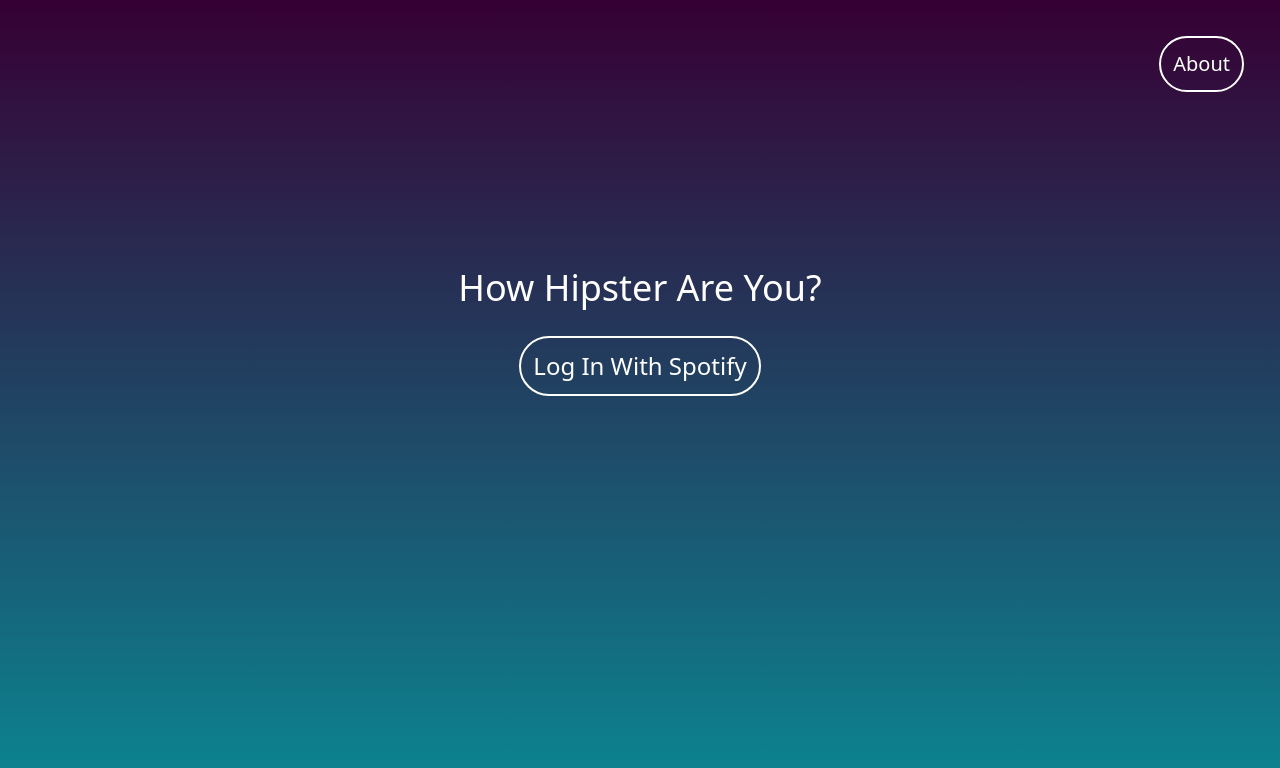
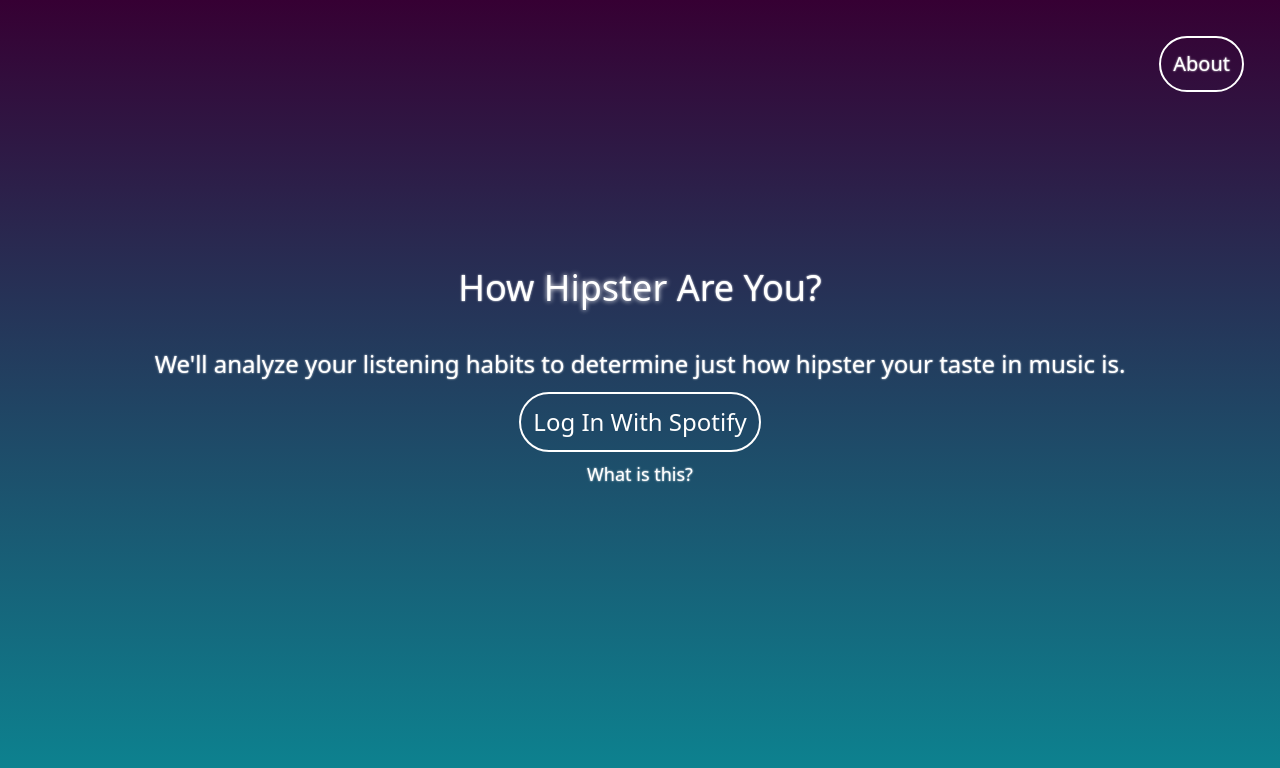
Before and after one commit to JennPride/how-hipster-client, a React (Create React App) app: page / in a window 1280 px wide. Shown: the top 768 px of the page. Built offline with nearby package versions, Linux system fonts and the light colour scheme.

Commit message:
slowly but surely

```diff
--- a/src/actions/hipsterActions.js
+++ b/src/actions/hipsterActions.js
@@ -37,7 +37,7 @@
             }
         } catch (err) {
             console.log(err);
-            dispatch({type: FETCH_HIPSTER_DATA_FAILURE, error: err});
+            dispatch({type: FETCH_HIPSTER_DATA_FAILURE, error: err.message});
         }
     }
 }
--- a/src/components/Landing.js
+++ b/src/components/Landing.js
@@ -14,12 +14,14 @@
 
         return (
             <div className="pt-60">
-                <h1 className="text-white text-4xl text-center p-7"> How Hipster Are You? </h1>
+                <h1 className="text-white text-4xl text-center p-7"> How <span className="glow">Hipster</span> Are You?</h1>
+                <h2 className="text-white text-2xl text-center p-3"> We'll analyze your listening habits to determine just how hipster your taste in music is.</h2>
                 <div className="text-center">
                     <a href={loginUrl}>
                         <button className="text-white text-center text-2xl border-white border-2 rounded-full p-3" > Log In With Spotify </button>
                     </a>
                 </div>
+                <p className="text-white text-lg text-center p-2">What is this?</p>
             </div>
         );
     }
--- a/src/constants/responseMessages.js
+++ b/src/constants/responseMessages.js
@@ -1 +1,2 @@
 export const REFRESH_TOKEN = 'User needs to refresh token';
+export const NETWORK_ERROR = 'Network Error';
--- a/src/index.css
+++ b/src/index.css
@@ -24,3 +24,11 @@
 * {
     box-sizing: border-box;
 }
+
+.App {
+    text-shadow: 0 0 2px #ffffff;
+}
+
+.glow {
+    text-shadow: 0 0 5px #ffffff;
+}
```
